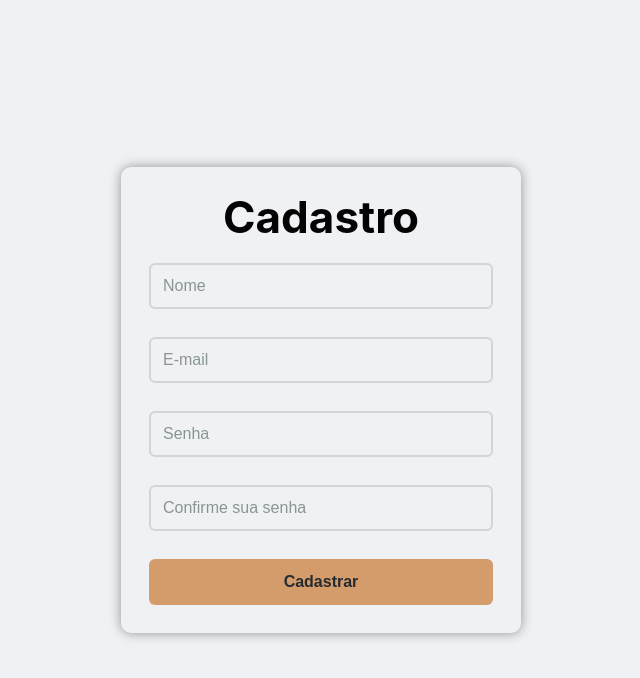
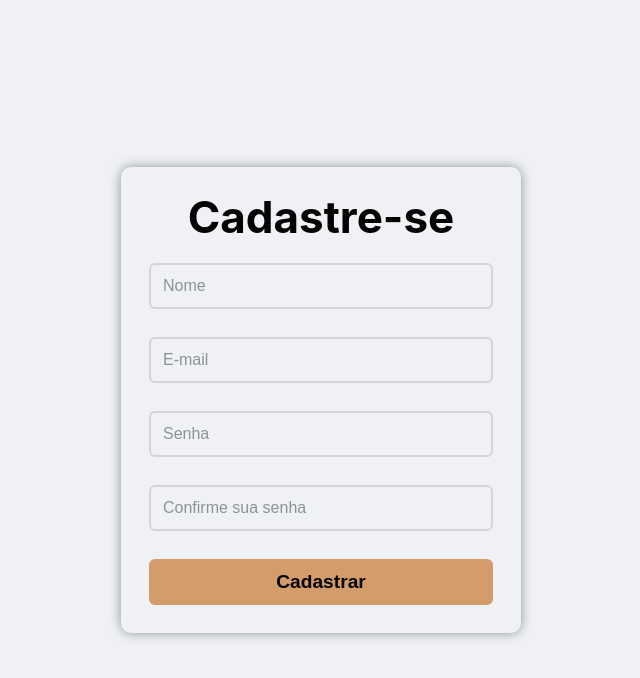
Before and after one commit to Hidekih/reactjs-form, a React (Create React App) app: page / in a window 1280 px wide. Shown: the top 678 px of the page, without its empty margins (319-959 px from the left). Built offline with nearby package versions, Linux system fonts and the light colour scheme.

Commit message:
Improved variables names

```diff
--- a/src/App.css
+++ b/src/App.css
@@ -65,21 +65,22 @@ form input + .password-strength-container {
 
 form button {
   height: 46px;
-  font-size: 1rem;
+  font-size: 1.2rem;
   font-weight: bold;
   padding: 10px;
   border: 0;
   border-radius: 6px;
   background: #d49c6b;
-  color: #252b31;
+
+  color: #030303;
+
   cursor: pointer;
 
-  transition: background 0.4s, color 0.4s;
+  transition: background 0.6s;
 }
 
 form button:hover {
   background: #c9864b;
-  color: #f0f1f4;
 }
 
 .errorBox {
--- a/src/App.tsx
+++ b/src/App.tsx
@@ -22,19 +22,19 @@ interface TooltipProps {
 }
 
 export const App = () => {
-  const [ tooltipDatas, setTooltipDatas ] = useState<TooltipProps>({} as TooltipProps);
+  const [ tooltipData, setTooltipData ] = useState<TooltipProps>({} as TooltipProps);
   const [ password, setPassword ] = useState('');
 
   useEffect(() => {
     if (password){
       if(strong.test(password)) {
-        setTooltipDatas({ status: { class: 'strong', color: '#51EA4E' }, message: 'Forte'});
+        setTooltipData({ status: { class: 'strong', color: '#51EA4E' }, message: 'Forte'});
 
       } else if (medium.test(password)) {
-        setTooltipDatas({ status: { class: 'medium', color: '#E1AC45' }, message: 'Boa'});
+        setTooltipData({ status: { class: 'medium', color: '#E1AC45' }, message: 'Boa'});
 
       } else {
-        setTooltipDatas({ status: { class: 'weak', color: '#E74343' }, message: 'Fraca' });
+        setTooltipData({ status: { class: 'weak', color: '#E74343' }, message: 'Fraca' });
 
       }
     }
@@ -95,7 +95,7 @@ export const App = () => {
         onSubmit={handleSubmit}
       >
       <Form>
-        <h1>Cadastro</h1>
+        <h1>Cadastre-se</h1>
           <Field type="text" name="name" placeholder="Nome" />
           <ErrorMessage name="name" component="div" className="errorBox" />
 
@@ -112,11 +112,11 @@ export const App = () => {
               onChange={(e: any) => setPassword(e.target.value)}
             />
             <div className="tooltip-container" >
-              { tooltipDatas.status?.color && (
-                <FiAlertCircle size={22} color={tooltipDatas.status?.color} />
+              { tooltipData.status?.color && (
+                <FiAlertCircle className="info-icon" size={22} color={tooltipData.status?.color} />
               )}
-              <span className={`tolltip ${tooltipDatas.status?.class}`} >
-                <span>{tooltipDatas.message}</span>
+              <span className={`tolltip ${tooltipData.status?.class}`} >
+                <span>{tooltipData.message}</span>
               </span>
             </div>
           </div>
```
